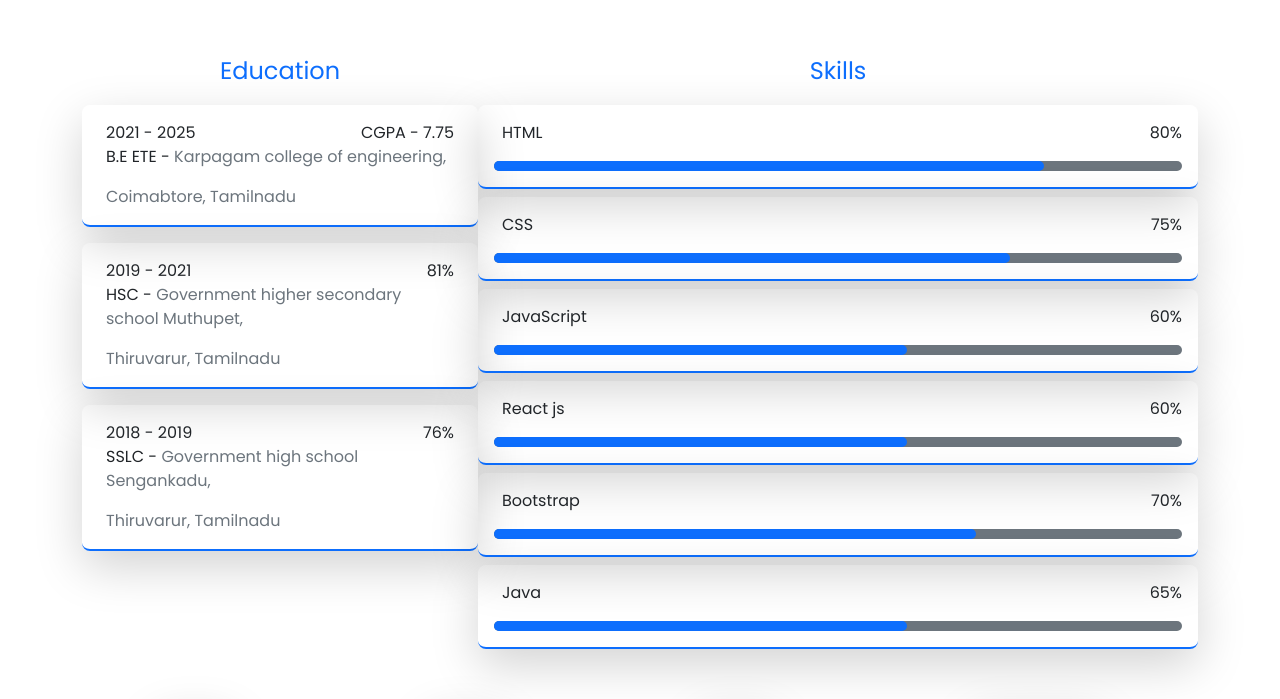
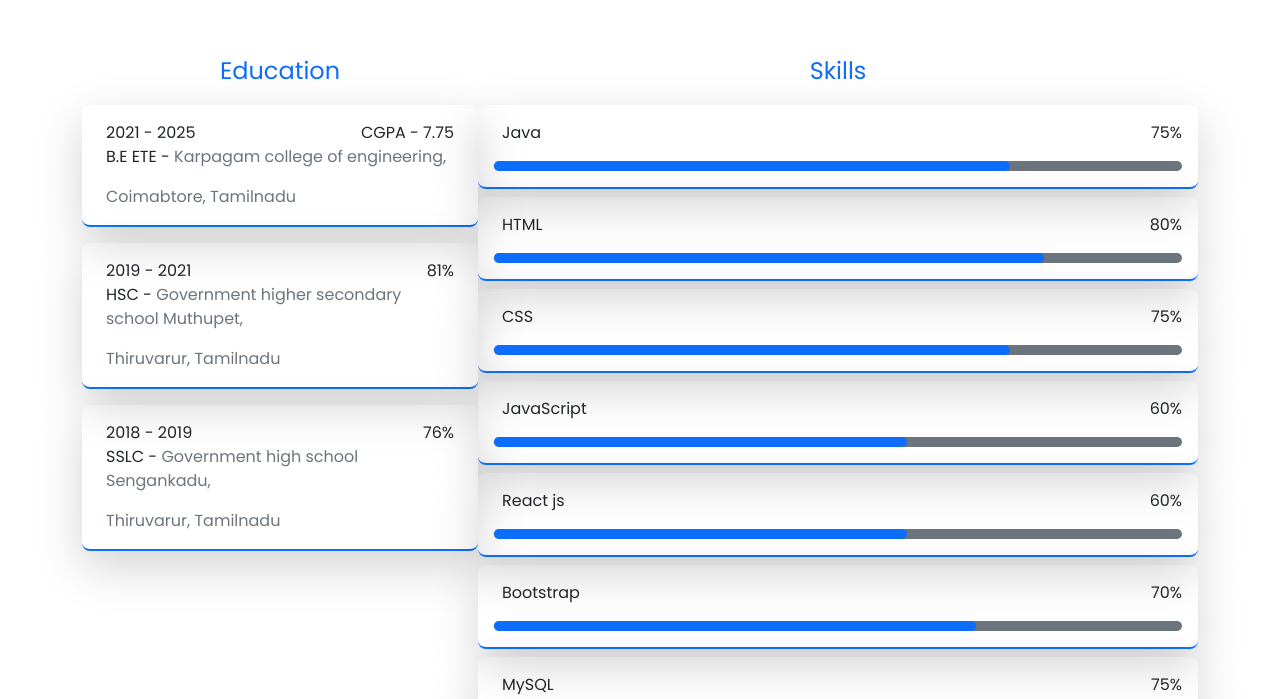
Before and after one commit to Vijaykaruna/Portfolio, a plain HTML site: page index.html in a window 1280 px wide. Shown: the part 1269-1968 px from the top of the page. Drawn offline with nearby package versions, Linux system fonts and the light colour scheme.

Commit message:
Added SQL Skill

```diff
--- a/index.html
+++ b/index.html
@@ -3,7 +3,7 @@
 <head>
     <meta charset="UTF-8">
     <meta name="viewport" content="width=device-width, initial-scale=1.0">
-    <title>Vijay's  </title>
+    <title>Vijay's</title>
     <link rel="stylesheet" href="style.css">
     <link rel="icon" href="./Images/letter-v.png">
     <link rel="stylesheet" href="https://cdnjs.cloudflare.com/ajax/libs/font-awesome/6.5.1/css/all.min.css" integrity="sha512-DTOQO9RWCH3ppGqcWaEA1BIZOC6xxalwEsw9c2QQeAIftl+Vegovlnee1c9QX4TctnWMn13TZye+giMm8e2LwA==" crossorigin="anonymous" referrerpolicy="no-referrer" />
@@ -136,6 +136,17 @@
                <div class="lang mt-5">
                    <p class="text-center text-primary fs-4">Skills</p>
                    <div>
+
+                       <div class="rounded-3 border-bottom border-primary border-2 shadow-lg px-3 py-3 mb-2 backbg" style="width:90vmin;">
+                        <div class="d-flex justify-content-between">
+                         <p class="ps-2">Java</p>
+                         <p class="">75%</p>
+                        </div>
+                        <div class="bg-secondary rounded-2" style="height: 10px; width: 100%;">
+                          <div class="bg-primary rounded-2" style="height: 10px; width: 75%;"></div>
+                        </div>
+                      </div>
+
                       <div class="rounded-3 border-bottom border-primary border-2 shadow-lg px-3 py-3 mb-2 backbg" style="width:90vmin;">
                         <div class="d-flex justify-content-between">
                          <p class="ps-2">HTML</p>
@@ -145,6 +156,7 @@
                           <div class="bg-primary rounded-2" style="height: 10px; width: 80%;"></div>
                         </div>
                       </div>
+
                       <div class="rounded-3 shadow-lg border-bottom border-primary border-2 px-3 py-3 mb-2 backbg" style="width:90vmin;">
                         <div class="d-flex justify-content-between">
                          <p class="ps-2">CSS</p>
@@ -185,13 +197,13 @@
                         </div>
                       </div>
 
-                      <div class="rounded-3 border-bottom border-primary border-2 shadow-lg px-3 py-3 mb-2 backbg" style="width:90vmin;">
+                        <div class="rounded-3 border-bottom border-primary border-2 shadow-lg px-3 py-3 mb-2 backbg" style="width:90vmin;">
                         <div class="d-flex justify-content-between">
-                         <p class="ps-2">Java</p>
-                         <p class="">65%</p>
+                         <p class="ps-2">MySQL</p>
+                         <p class="">75%</p>
                         </div>
                         <div class="bg-secondary rounded-2" style="height: 10px; width: 100%;">
-                          <div class="bg-primary rounded-2" style="height: 10px; width: 60%;"></div>
+                          <div class="bg-primary rounded-2" style="height: 10px; width: 75%;"></div>
                         </div>
                       </div>
 
```
